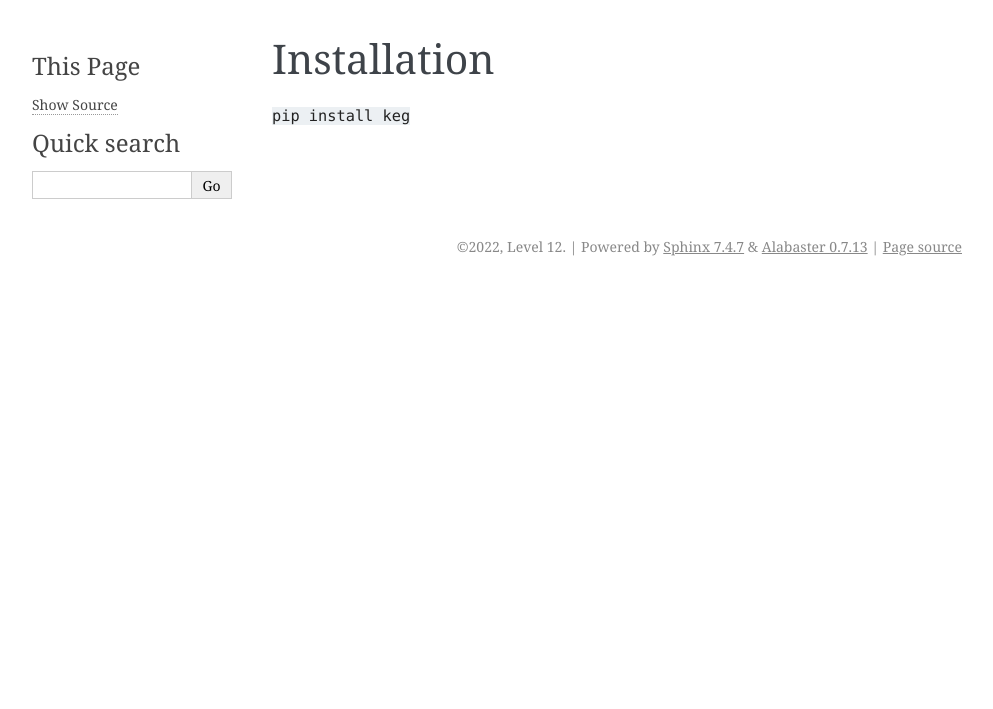
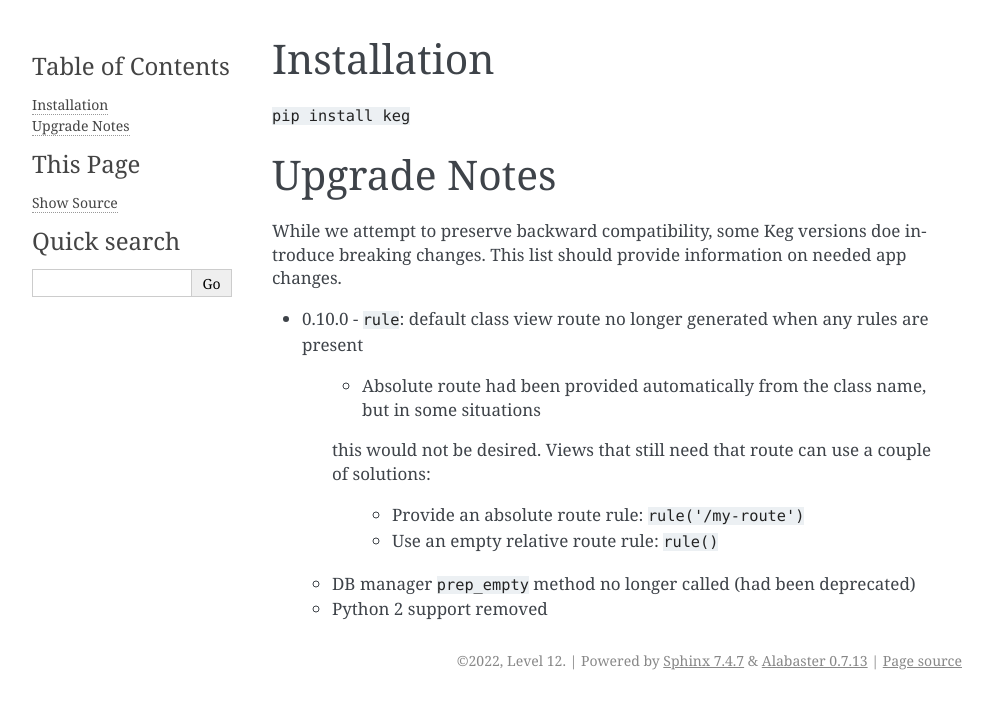
Before and after one commit to level12/keg, a Sphinx documentation site: the page built from docs/source/readme/installation.rst, in a window 1280 px wide. Shown: the top 709 px of the page, without its empty margins (148-1141 px from the left). Built offline with Sphinx 7.4.7, drawn with Linux system fonts in a browser that asks for light colours.

Commit message:
no longer add default route when at least one rule present

```diff
--- a/docs/source/readme/installation.rst
+++ b/docs/source/readme/installation.rst
@@ -2,3 +2,22 @@ Installation
 ============
 
 ``pip install keg``
+
+
+Upgrade Notes
+=============
+
+While we attempt to preserve backward compatibility, some Keg versions doe introduce
+breaking changes. This list should provide information on needed app changes.
+
+- 0.10.0
+  - ``rule``: default class view route no longer generated when any rules are present
+
+    - Absolute route had been provided automatically from the class name, but in some situations
+    this would not be desired. Views that still need that route can use a couple of solutions:
+
+      - Provide an absolute route rule: ``rule('/my-route')``
+      - Use an empty relative route rule: ``rule()``
+
+  - DB manager ``prep_empty`` method no longer called (had been deprecated)
+  - Python 2 support removed
```
Also changed, not shown: 3 other files.
